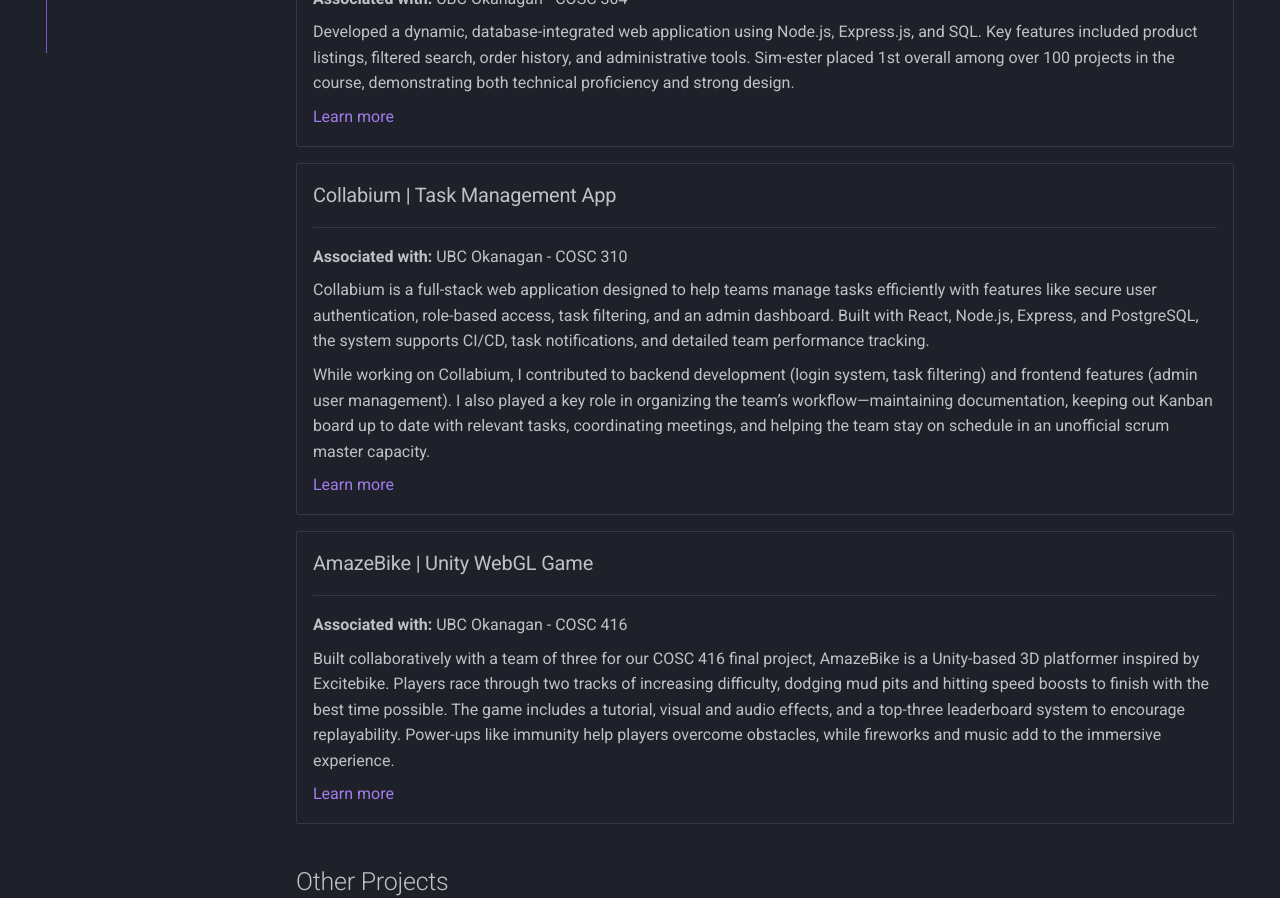
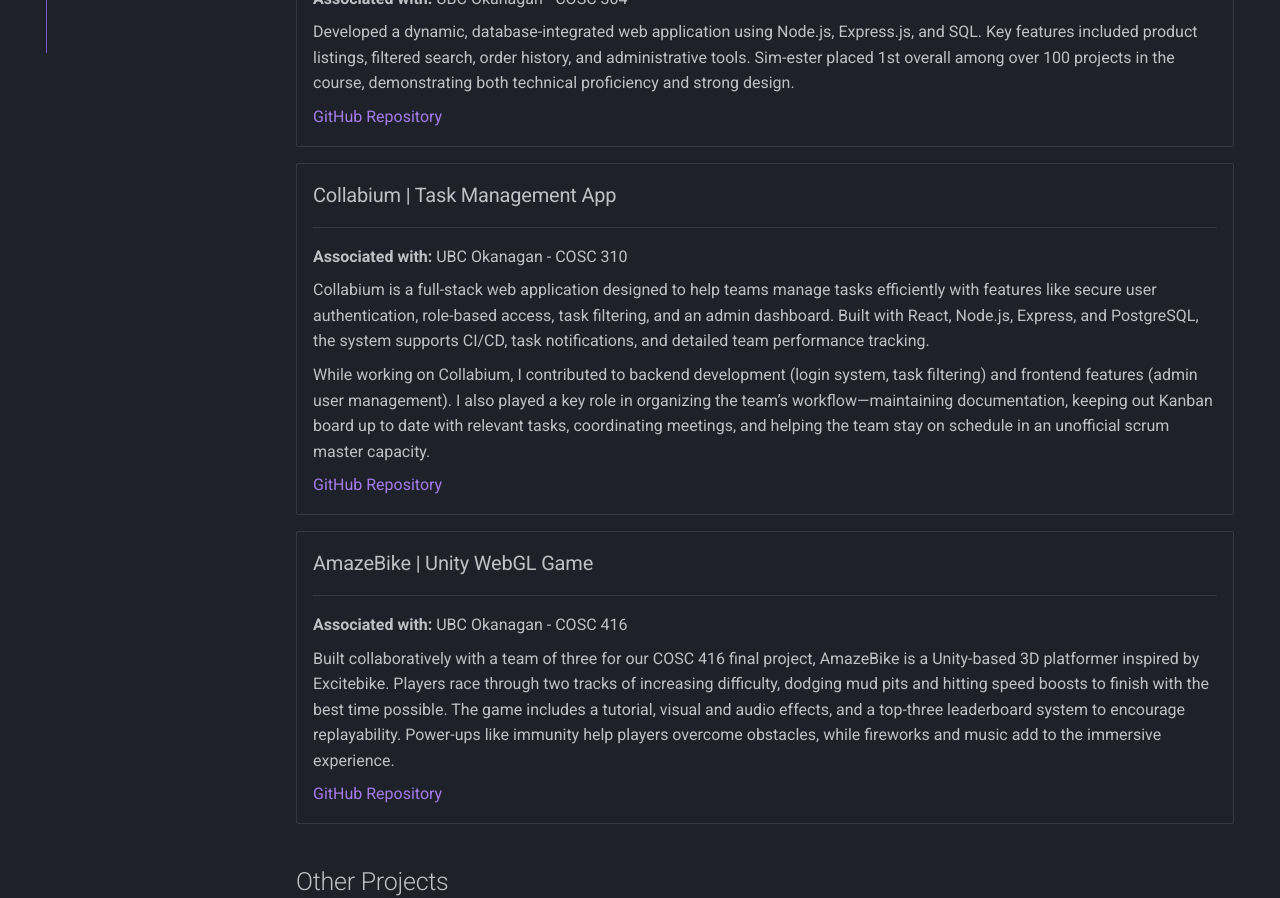
Before and after one commit to LZBTH16/portfolio, an MkDocs documentation site: the page built from docs/projects.md, in a window 1280 px wide and 1400 px high. Shown: the part 374-1272 px from the top of the window. Built offline with MkDocs 1.6.1 and Material for MkDocs 9.7.7, drawn with Linux system fonts in a browser that asks for light colours.

Commit message:
Reword projects page

```diff
--- a/docs/projects.md
+++ b/docs/projects.md
@@ -10,7 +10,7 @@
 
     Developed a dynamic, database-integrated web application using Node.js, Express.js, and SQL. Key features included product listings, filtered search, order history, and administrative tools. Sim-ester placed 1st overall among over 100 projects in the course, demonstrating both technical proficiency and strong design.
 
-    [Learn more](https://github.com/LZBTH16/sim-ester)
+    [GitHub Repository](https://github.com/LZBTH16/sim-ester)
 
 </div>
 
@@ -24,7 +24,7 @@
 
     While working on Collabium, I contributed to backend development (login system, task filtering) and frontend features (admin user management). I also played a key role in organizing the team’s workflow—maintaining documentation, keeping out Kanban board up to date with relevant tasks, coordinating meetings, and helping the team stay on schedule in an unofficial scrum master capacity.
 
-    [Learn more](https://github.com/KianShirvani/Collabium---Task-Management-Platform)
+    [GitHub Repository](https://github.com/KianShirvani/Collabium---Task-Management-Platform)
 
 </div>
 
@@ -36,7 +36,7 @@
 
     Built collaboratively with a team of three for our COSC 416 final project, AmazeBike is a Unity-based 3D platformer inspired by Excitebike. Players race through two tracks of increasing difficulty, dodging mud pits and hitting speed boosts to finish with the best time possible. The game includes a tutorial, visual and audio effects, and a top-three leaderboard system to encourage replayability. Power-ups like immunity help players overcome obstacles, while fireworks and music add to the immersive experience.
 
-    [Learn more](https://github.com/Zubdragon047/cosc416project)
+    [GitHub Repository](https://github.com/Zubdragon047/cosc416project)
 
 </div>
 
```
